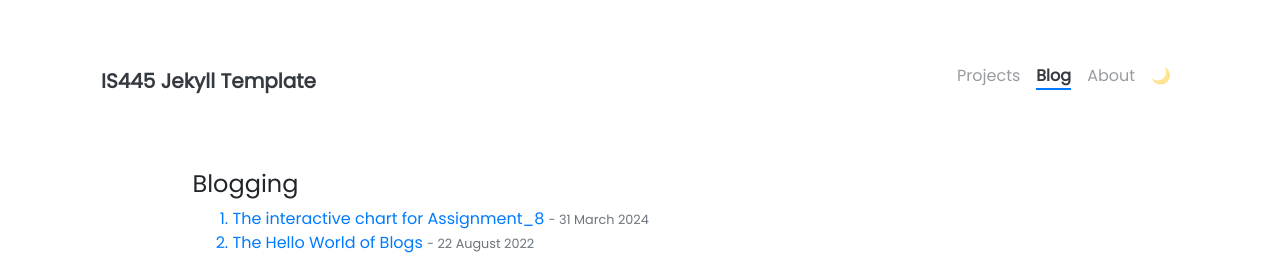
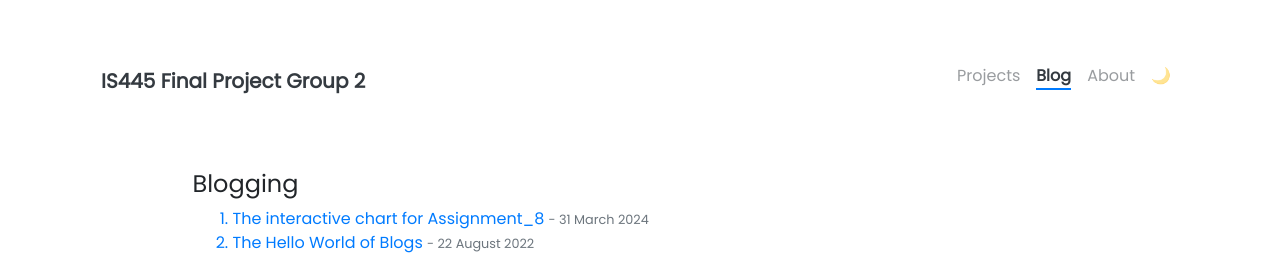
Before and after one commit to modestcharlie/modestcharlie.github.io, a Jekyll site: the page built from pages/tags.html, in a window 1280 px wide. Shown: the top 262 px of the page. Built offline with Jekyll 4.4.1, drawn with Linux system fonts in a browser that asks for light colours; nearby versions of some CDN libraries.

Commit message:
upload template

```diff
--- a/_config.yml
+++ b/_config.yml
@@ -5,12 +5,12 @@
 # NOTE: it looks like you need to rebuild + repush everytime you update this _config.yml file
 
 ### Site Settings ###
-title               : IS445 Jekyll Template
+title               : IS445 Final Project Group 2
 description         : >-
-                      I am definitely not a corgi!
+                      Please see "projects" for our final project
 baseurl             : ""   # Change to empty quotes if you are hosting your site at <your-username>.github.io directly,
 #                                             otherwise will be hosted at <your-username>.github.io/{{base_url}}
-repository          :                     # Change to <your-username> for github OR, if that doesn't work <your-username>/<your-username>.github.io (or remove it if you don't need remote projects) -- for example, I would put "jnaiman" without the quotes after the ":" here
+repository          : modestcharlie                   # Change to <your-username> for github OR, if that doesn't work <your-username>/<your-username>.github.io (or remove it if you don't need remote projects) -- for example, I would put "jnaiman" without the quotes after the ":" here
 open_new_tab        : false                             # Opens external URLs in new tab (works for posts, projects and navbar only)
 
 
```
Also changed, not shown: README.md (+1 -3 lines), 10 other files.
